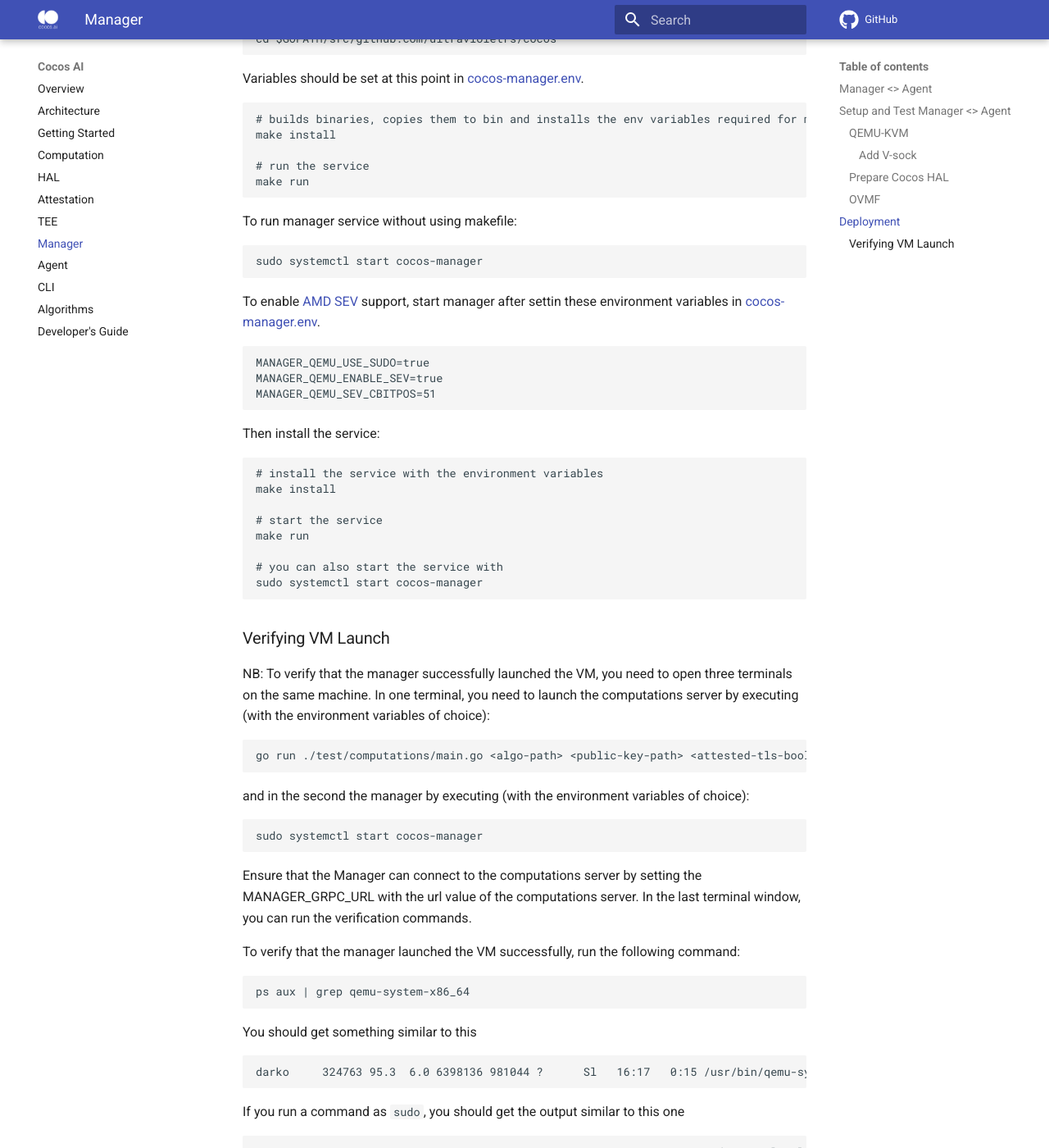
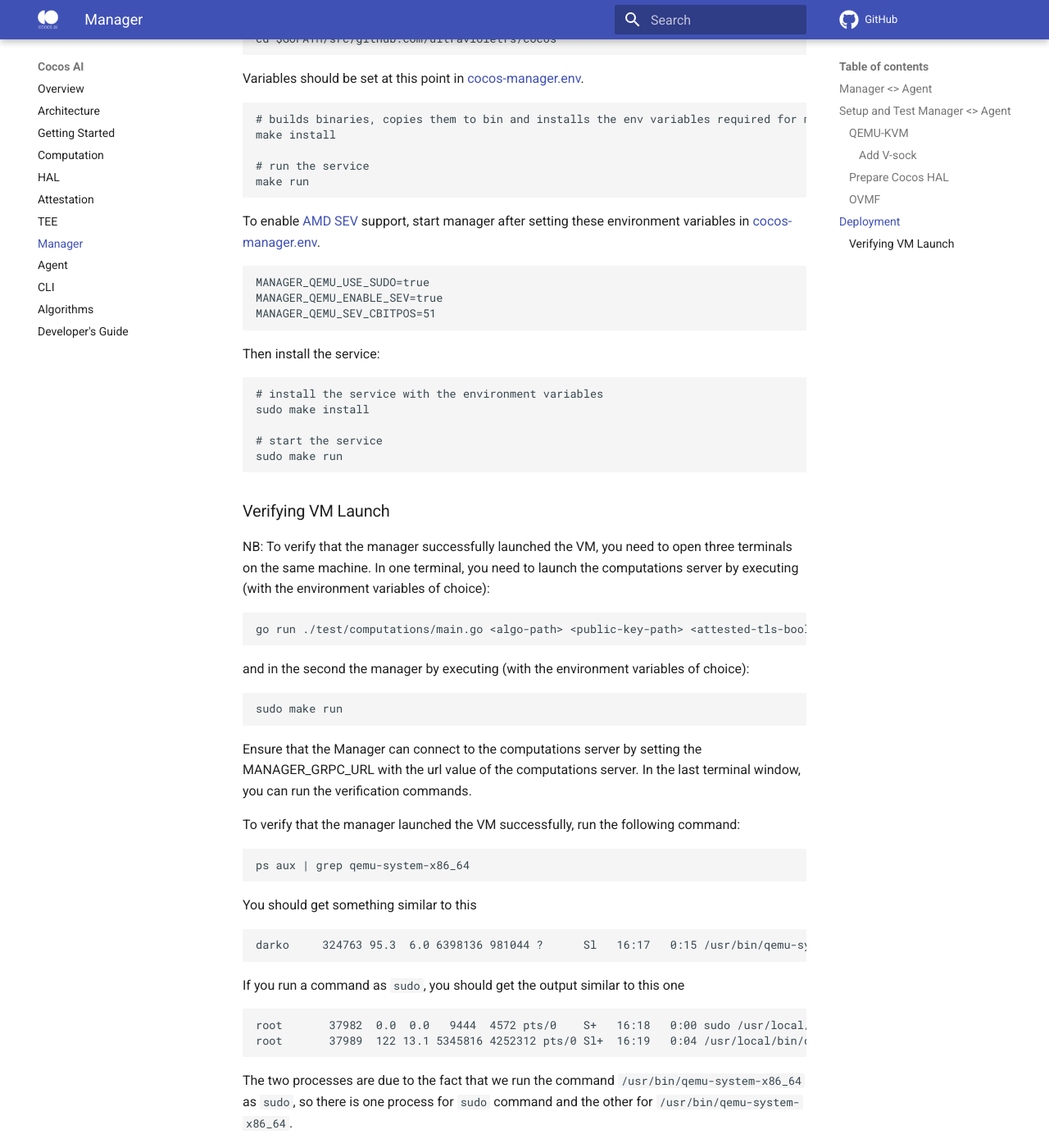
Before and after one commit to ultravioletrs/cocos-docs, an MkDocs documentation site: the page built from docs/manager.md, in a window 1280 px wide and 1400 px high, scrolled down 3194 px. Shown: the whole window at 82% size. Built offline with MkDocs 1.6.1 and Material for MkDocs 9.7.7, drawn with Linux system fonts in a browser that asks for light colours; comment, search, counter and statistics services are not loaded; some of the changed text lies outside the part shown.

Commit message:
use makefile to start manager
Signed-off-by: WashingtonKK <washingtonkigan@gmail.com>

````diff
--- a/docs/manager.md
+++ b/docs/manager.md
@@ -105,13 +105,7 @@ make install
 make run
 ```
 
-To run manager service without using makefile:
-
-```bash
-sudo systemctl start cocos-manager
-```
-
-To enable [AMD SEV](https://www.amd.com/en/developer/sev.html) support, start manager after settin these environment variables in [cocos-manager.env](https://github.com/ultravioletrs/cocos/blob/main/cocos-manager.env).
+To enable [AMD SEV](https://www.amd.com/en/developer/sev.html) support, start manager after setting these environment variables in [cocos-manager.env](https://github.com/ultravioletrs/cocos/blob/main/cocos-manager.env).
 
 ```bash
 MANAGER_QEMU_USE_SUDO=true
@@ -123,13 +117,10 @@ Then install the service:
 
 ```bash
 # install the service with the environment variables
-make install
+sudo make install
 
 # start the service
-make run
-
-# you can also start the service with
-sudo systemctl start cocos-manager
+sudo make run
 ```
 
 ### Verifying VM Launch
@@ -143,7 +134,7 @@ go run ./test/computations/main.go <algo-path> <public-key-path> <attested-tls-b
 and in the second the manager by executing (with the environment variables of choice):
 
 ```bash
-sudo systemctl start cocos-manager
+sudo make run
 ```
 
 Ensure that the Manager can connect to the computations server by setting the MANAGER_GRPC_URL with the url value of the computations server. In the last terminal window, you can run the verification commands.
````
Also changed, not shown: other parts of docs/manager.md (+1 -1 lines).
